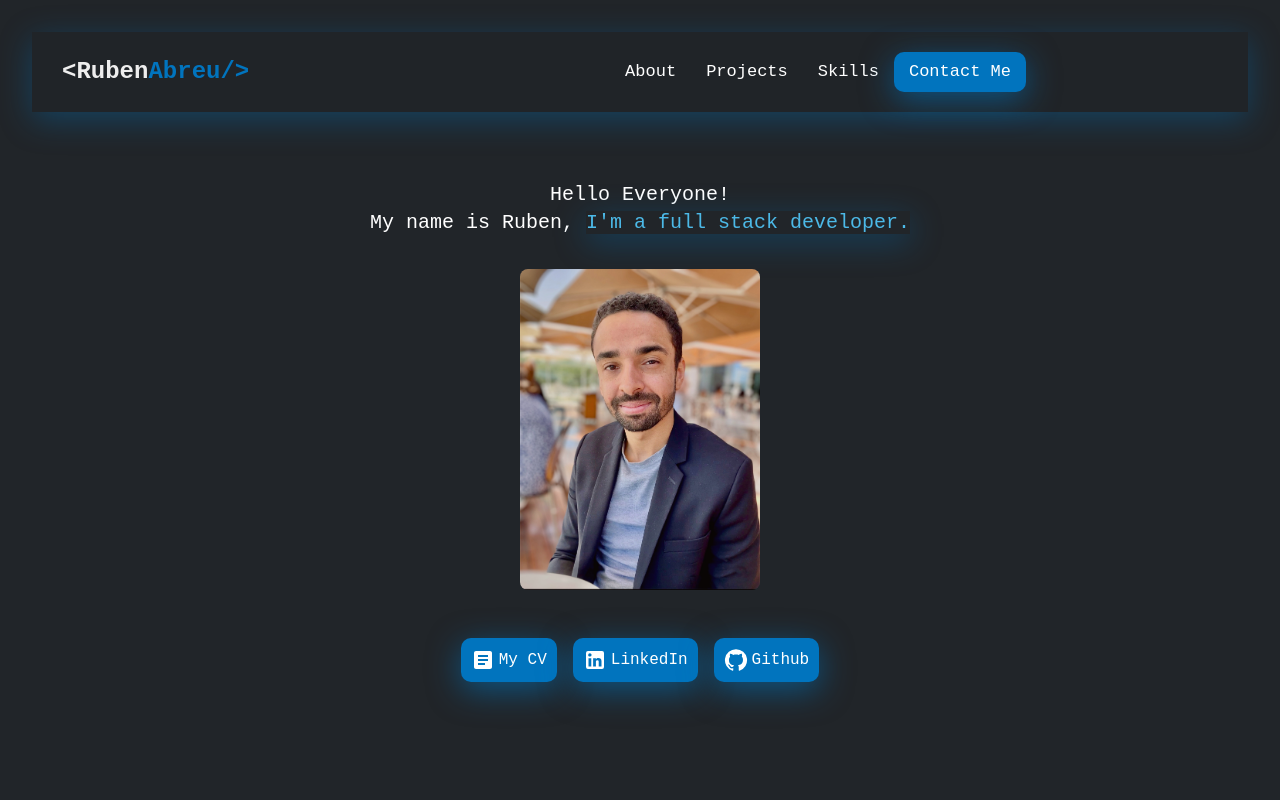
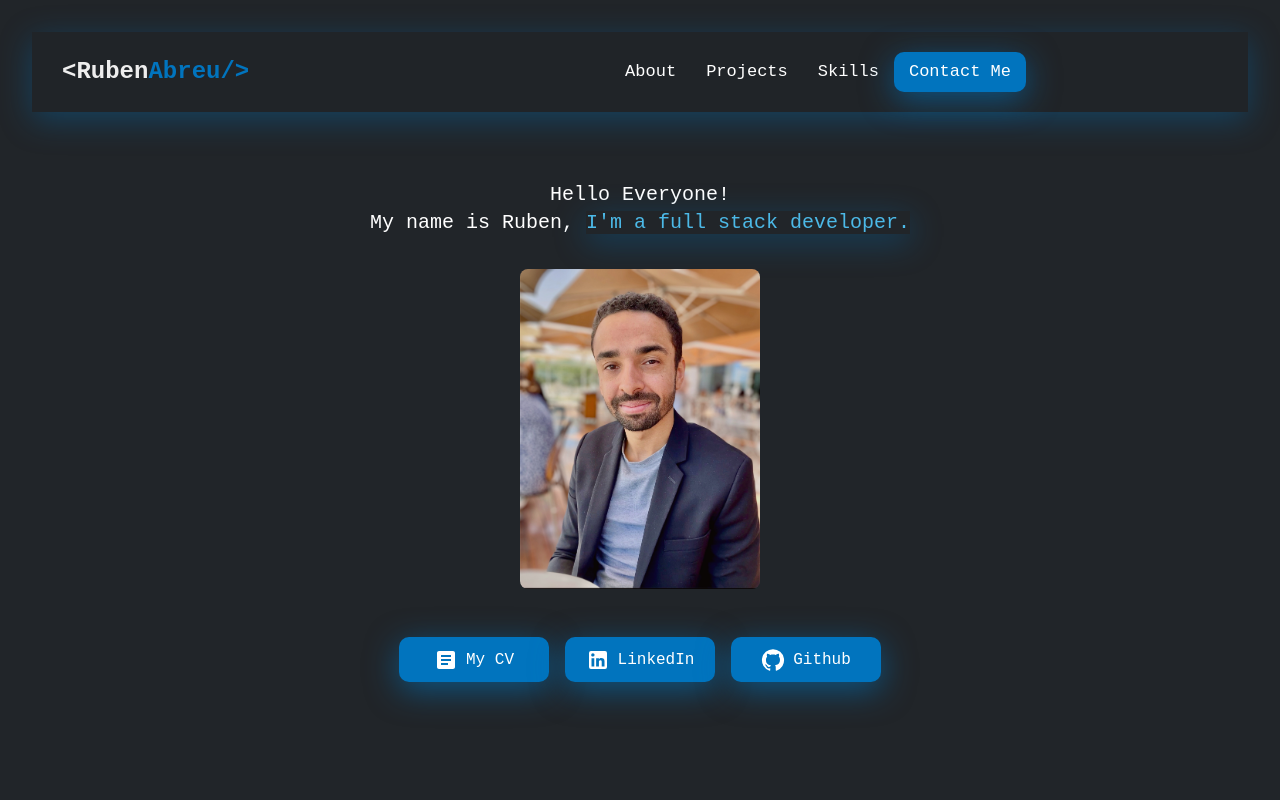
Before and after one commit to ruben-abreu/react-portfolio, a React (Vite) app: page / in a window 1280 px wide. Shown: the top 800 px of the page. Built offline with nearby package versions, Linux system fonts and the light colour scheme.

Commit message:
buttons update

```diff
--- a/src/pages/About.jsx
+++ b/src/pages/About.jsx
@@ -7,7 +7,7 @@ function About() {
         About <span className='text-white'>Me</span>
       </h2>
       <div className='flex flex-col lg:flex-row lg:justify-center items-center'>
-        <div className='max-w-[65%] p-4 pt-0 text-justify border border-white mx-auto lg:mr-10 lg:order-2'>
+        <div className='lg:max-w-[65%] p-4 pt-0 text-justify border border-white mx-auto lg:mr-10 lg:order-2'>
           <p className='mt-12'>
             &ensp;I started as full stack developer with a transformative
             experience at Ironhack, renowned as one of the best bootcamps
--- a/src/pages/Home.jsx
+++ b/src/pages/Home.jsx
@@ -42,8 +42,8 @@ function Home() {
           />
         </div>
         <div className='md:flex items-center justify-center gap-4 md:mt-8'>
-          <button className='navbar-btn'>
-            <ArticleIcon className='mr-1' />
+          <button className='navbar-btn flex items-center justify-center w-[150px] h-[45px]'>
+            <ArticleIcon className='mr-2' />
             My CV
           </button>
           <a
@@ -51,8 +51,8 @@ function Home() {
             target='_blank'
             rel='noopener noreferrer'
           >
-            <button className='navbar-btn'>
-              <LinkedInIcon className='mr-1' />
+            <button className='navbar-btn flex items-center justify-center w-[150px] h-[45px]'>
+              <LinkedInIcon className='mr-2' />
               LinkedIn
             </button>
           </a>
@@ -61,8 +61,8 @@ function Home() {
             target='_blank'
             rel='noopener noreferrer'
           >
-            <button className='navbar-btn'>
-              <GitHubIcon className='mr-1' />
+            <button className='navbar-btn flex items-center justify-center w-[150px] h-[45px]'>
+              <GitHubIcon className='mr-2' />
               Github
             </button>
           </a>
```
